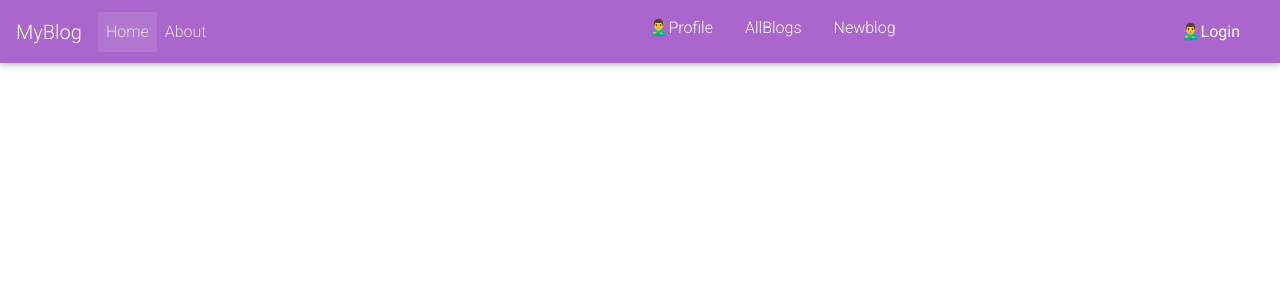
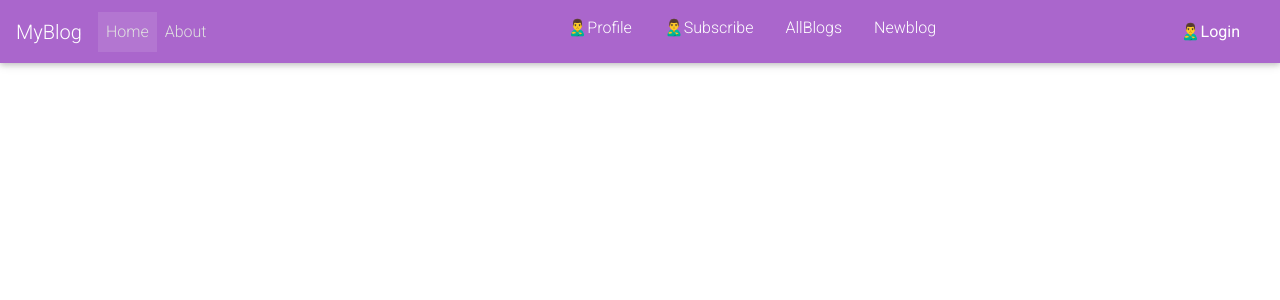
Before and after one commit to Cynthia-Kitili/MyBlog-App, a Python web app: template app/templates/index.html in a window 1280 px wide. Shown: the top 300 px of the page. Run offline with Jinja, Linux system fonts and the light colour scheme; the template is opened without the code that fills it, so the values that code supplies are empty; some libraries are stand-ins or nearby versions.

Commit message:
added subscribe to the navbar

```diff
--- a/app/templates/navbar.html
+++ b/app/templates/navbar.html
@@ -31,6 +31,10 @@
             </li>
 
             <li>
+                <a class="nav-link text-white pr-4" aria-haspopup="true" aria-expanded="false" href="{{url_for('main.subscriber',uname=current_user.username)}}">🙎‍♂️Subscribe</a>
+            </li>
+
+            <li>
               <a class="nav-link text-white pr-4" aria-haspopup="true" aria-expanded="false" href = "{{url_for('main.allBlogs')}}">AllBlogs</a>
             </li>
             <li>
```
